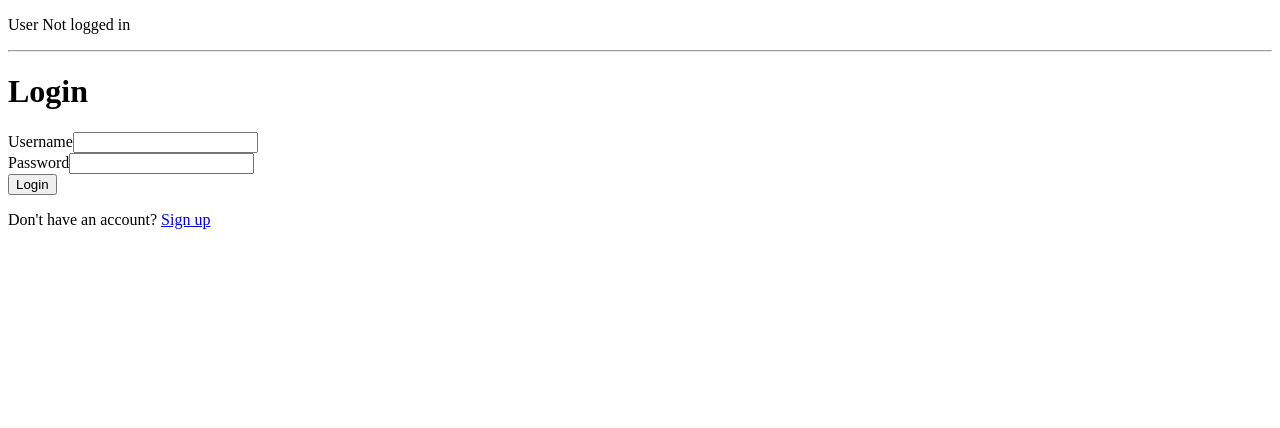
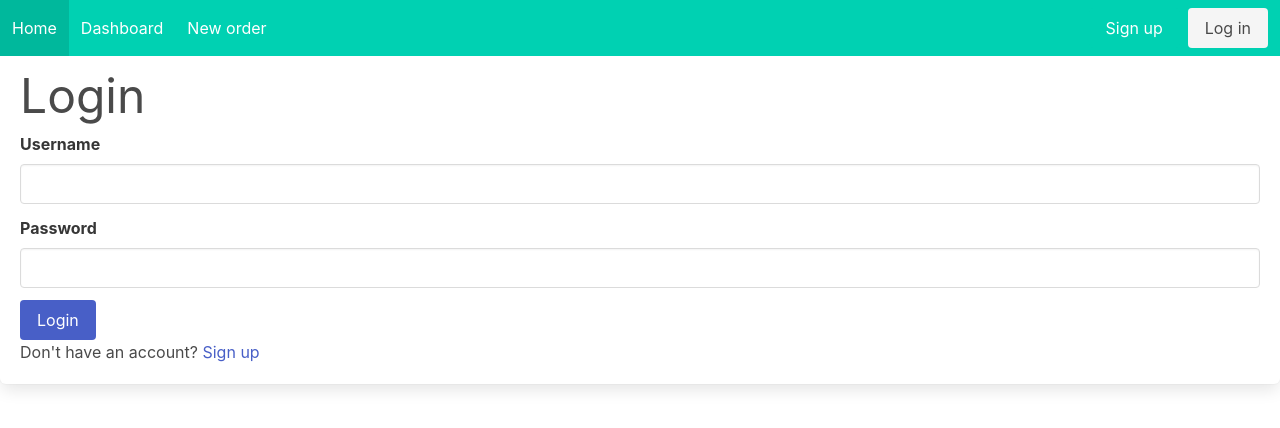
Before and after one commit to arwalton/uol-final, a React (Create React App) app in the folder foodbankfrontend/: page /login in a window 1280 px wide. Shown: the top 428 px of the page. Built offline with nearby package versions, Linux system fonts and the light colour scheme.

Commit message:
Did a bunch of stying

```diff
--- a/foodbankfrontend/src/App.js
+++ b/foodbankfrontend/src/App.js
@@ -10,6 +10,7 @@ import { AuthenticationContextProvider } from "./contextProviders/authentication
 import { OrderContextProvider } from "./contextProviders/orders/OrderContext.js"
 import axios from 'axios'
 import OrderCreated from "./components/orders/OrderCreated.js";
+import CreateOrder from "./components/orders/CreateOrder.js";
 
 axios.defaults.baseURL = "http://127.0.0.1:8000"
 
@@ -18,7 +19,6 @@ const App = () => {
   return(
     <BrowserRouter>
       <AuthenticationContextProvider>
-        <Header>
         <Routes>
           <Route path="/signup" element={<Signup />} />
           <Route path="/login" element={<Login />} />
@@ -36,9 +36,15 @@ const App = () => {
               </OrderContextProvider>
             </RequireAuthentication>
           } />
+          <Route path="/create-order" element={
+            <RequireAuthentication>
+              <OrderContextProvider>
+                <CreateOrder />
+              </OrderContextProvider>
+            </RequireAuthentication>
+          } />
           <Route exact path="/" element={<Home />} />
         </Routes>
-        </Header>
         <ToastContainer hideProgressBar newestOnTop />
       </AuthenticationContextProvider>
     </BrowserRouter>
--- a/foodbankfrontend/src/components/dashboard/Dashboard.js
+++ b/foodbankfrontend/src/components/dashboard/Dashboard.js
@@ -1,14 +1,16 @@
 import OrderList from "../orders/OrderList"
-import CreateOrder from "../orders/CreateOrder"
+import Header from "../header/Header"
 
 
 const Dashboard = () => {
 
     return (
         <div>
-            <h1>Dashboard</h1>
-            <OrderList />
-            <CreateOrder />
+            <Header />
+            <div class="box">
+                <h1 class="is-size-1">Dashboard</h1>
+                <OrderList />
+            </div>
         </div>
     )
 }
--- a/foodbankfrontend/src/components/header/Header.js
+++ b/foodbankfrontend/src/components/header/Header.js
@@ -29,18 +29,36 @@ const Header = ({ children }) => {
 
     return (
         <div>
-            {isAuthenticated ? (
-                <>
-                    <p>Hello {currentUser.username}!</p>
-                    <Link to="/">Home</Link>
-                    <br />
-                    <button onClick={logout}>logout</button>
-                </>
-            ):(
-                <p>User Not logged in</p>
-            )}
-            <hr/>
-            { children }
+            <nav role="navigation" class="navbar is-fixed-top is-primary" aria-label="main navigation">
+                <div class="navbar-brand">
+
+                </div>
+                <div class="navbar-menu">
+                    <div class="navbar-start">
+                        <Link to="/" class="navbar-item">Home</Link>
+                        <Link to="/dashboard" class="navbar-item">Dashboard</Link>
+                        <Link to="/create-order" class="navbar-item">New order</Link>
+                    </div>
+
+                    <div class="navbar-end">
+                        <div class="navbar-item">
+                            {isAuthenticated ? (
+                                <button class="button is-light" onClick={logout}>Log out</button>
+                            ) : (
+                            <div class="buttons">
+                                <Link to="/signup" class="button is-primary">Sign up</Link>
+                                <Link to="/login" class="button is-light">Log in</Link>
+                            </div>
+                            )}
+
+                        </div>
+                    </div>
+                </div>
+            </nav>
+            <div class="box">
+                { children }
+            </div>
+
         </div>
     )
 }
--- a/foodbankfrontend/src/components/home/Home.js
+++ b/foodbankfrontend/src/components/home/Home.js
@@ -1,6 +1,7 @@
 import { Link } from "react-router-dom"
 import AuthenticationContext from "../../contextProviders/authentication/AuthenticationContext.jsx"
 import { useContext } from "react"
+import Header from "../header/Header.js"
 
 const Home = () => {
     const { createUserStatus } = useContext(AuthenticationContext)
@@ -8,14 +9,14 @@ const Home = () => {
 
     return (
         <div>
-            <h1>Home</h1>
-            <Link to="/login/">Log in</Link>
-            <br />
-            <Link to="/signup/">Sign up</Link>
-            <br />
-            <Link to="/dashboard/">Dashboard</Link>
-            <br />
-
+            <Header />
+            <div class="box">
+                <h1 class="is-size-1">Home</h1>
+                <Link to="/login/">Log in</Link>
+                <br />
+                <Link to="/signup/">Sign up</Link>
+                <br />
+            </div>
         </div>
     )
 }
--- a/foodbankfrontend/src/components/login/Login.js
+++ b/foodbankfrontend/src/components/login/Login.js
@@ -3,6 +3,7 @@ import { useState, useContext } from "react"
 import { Link, useLocation, useNavigate } from "react-router-dom"
 import { setAxiosAuthToken, toastOnError } from "../../utils/Utils"
 import AuthenticationContext from "../../contextProviders/authentication/AuthenticationContext.jsx";
+import Header from "../header/Header.js";
 
 const Login = () => {
     const [username, setUsername] = useState("")
@@ -51,19 +52,21 @@ const Login = () => {
 
     return (
         <div>
-            <h1>Login</h1>
+            <Header />
+            <div class="box">
+                <h1 class="is-size-1">Login</h1>
                 <form onSubmit={(event) => {
                     // Prevents form from default submission behavior
                     event.preventDefault();
                     login()
                 }}>
-                <div>
-                    <label htmlFor="username">Username</label>
-                    <input type="text" id="username" name="username" value={username} onChange={(e)=>setUsername(e.target.value)} />
+                    <div class="field">
+                        <label class="label" htmlFor="username">Username</label>
+                        <input class="input" type="text" id="username" name="username" value={username} onChange={(e)=>setUsername(e.target.value)} />
                     </div>
-                <div className="form-group">
-                    <label htmlFor="username">Password</label>
-                    <input type="password" id="password" name="password" value={password} onChange={(e)=>setPassword(e.target.value)} />
+                    <div class="field">
+                        <label class="label" htmlFor="username">Password</label>
+                        <input class="input" type="password" id="password" name="password" value={password} onChange={(e)=>setPassword(e.target.value)} />
                     <div>
                         {error &&
                         <small>
@@ -72,9 +75,10 @@ const Login = () => {
                         }
                     </div>
                     </div>
-                <button type="submit">Login</button>
+                    <button class="button is-link" type="submit">Login</button>
                 </form>
                 <p>Don't have an account? <Link to="/signup/">Sign up</Link></p>
+            </div>
         </div>
     )
 }
--- a/foodbankfrontend/src/components/orders/CreateOrder.js
+++ b/foodbankfrontend/src/components/orders/CreateOrder.js
@@ -7,6 +7,7 @@ import { foodsByCategory } from "../../constants/foodsByCategory";
 import { unitChoices } from "../../constants/unitChoices";
 import { toastOnError } from "../../utils/Utils"
 import { useNavigate } from 'react-router-dom'
+import Header from "../header/Header";
 
 const CreateOrder = () => {
     const navigate = useNavigate()
@@ -104,8 +105,10 @@ const CreateOrder = () => {
 
     const orderItemInputFields = orderItemFields.map((orderItem, index) => {
         return(
-            <div key={index}>
-                <label for='category'>Choose a category</label>
+            <div class="box" key={index}>
+                <div class="field">
+                    <label class="label" for='category'>Choose a category</label>
+                    <div class="select">
                         <select
                             name="category"
                             id="category"
@@ -113,9 +116,12 @@ const CreateOrder = () => {
                         >
                             {mapCategoryChoices}
                         </select>
+                    </div>
+                </div>
                 {orderItemFields[index].item.category &&
-                    <div>
-                        <label for='item'>Choose an item</label>
+                    <div class="field">
+                        <label class="label" for='item'>Choose an item</label>
+                        <div class="select">
                             <select
                                 name="item"
                                 id="item"
@@ -124,20 +130,27 @@ const CreateOrder = () => {
                                 {mapItemChoicesByCategory(index)}
                             </select>
                         </div>
+
+                    </div>
                 }
                 {orderItemFields[index].item.category &&
                     <>
-                        <div>
-                            <label for='amountRemaining'>Choose an amount</label>
+                        <div class="field">
+                            <label class="label" for='amountRemaining'>Choose an amount</label>
+                            <div class="columns ml-1 mt-2 mb-3">
                                 <input
+                                    class="input column is-one-fifth"
                                     name="amountRemaining"
                                     type="number"
+                                    min={0}
                                     value={orderItem.amountRemaining}
                                     onChange={(e)=>handleItemChange(index, e)}
                                 />
                             </div>
-                        <div>
-                            <label for="unit">Units</label>
+                        </div>
+                        <div class="field">
+                            <label class="label" for="unit">Units</label>
+                            <div class="select">
                                 <select
                                     name="unit"
                                     id="unit"
@@ -146,9 +159,10 @@ const CreateOrder = () => {
                                     {mapUnitChoices}
                                 </select>
                             </div>
+                        </div>
                     </>
                 }
-                <button type="button" onClick={() => removeOrderItemField(index)}>Remove item</button>
+                <button class="button" type="button" onClick={() => removeOrderItemField(index)}>Remove item</button>
             </div>
         )
     })
@@ -199,14 +213,16 @@ const CreateOrder = () => {
 
     return(
         <div>
-            <h1>Create new Order</h1>
+            <Header />
+            <div class="box">
+                <h1 class="is-size-1">Create new Order</h1>
                 <form onSubmit={(event) => {
                     // Prevents form from default submission behavior
                     event.preventDefault();
                     createNewOrder()
                 }}>
-                <div>
-                    <label htmlFor="orderDuration">Set order duration: {duration} week(s)</label>
+                    <div class="field">
+                        <label class="label" htmlFor="orderDuration">Set order duration: {duration} week(s)</label>
                         <input
                             type="range"
                             id="orderDuration"
@@ -219,9 +235,10 @@ const CreateOrder = () => {
                         />
                     </div>
                     {orderItemInputFields}
-                <button type="button" onClick={addOrderItemInputField}>Add another item</button>
-                <div>
-                    <label for="toOrganization">Choose where to send your order</label>
+                    <button class="button is-primary" type="button" onClick={addOrderItemInputField}>Add another item</button>
+                    <div class="field">
+                        <label class="label" for="toOrganization">Choose where to send your order</label>
+                        <div class="select">
                             <select
                                 name="toOrganization"
                                 id="toOrganization"
@@ -231,8 +248,10 @@ const CreateOrder = () => {
                                 {supplierInputFields}
                             </select>
                         </div>
-                <button type="submit">Submit your order</button>
+                    </div>
+                    <button class="button is-link" type="submit">Submit your order</button>
                 </form>
+            </div>
         </div>
     )
 }
--- a/foodbankfrontend/src/components/orders/OrderCreated.js
+++ b/foodbankfrontend/src/components/orders/OrderCreated.js
@@ -1,6 +1,7 @@
 import { Link } from "react-router-dom"
 import AuthenticationContext from "../../contextProviders/authentication/AuthenticationContext.jsx"
 import { useContext } from "react"
+import Header from "../header/Header.js"
 
 const OrderCreated = () => {
     const { createUserStatus } = useContext(AuthenticationContext)
@@ -8,9 +9,12 @@ const OrderCreated = () => {
 
     return (
         <div>
-            <h1>Order sucessfully created</h1>
-            <Link to="/dashboard/">Dashboard</Link>
-
+            <Header />
+            <div class="box">
+                <h1 class="is-size-1">Create new Order</h1>
+                <h1>Order sucessfully created</h1>
+                <Link to="/dashboard/">Dashboard</Link>
+            </div>
         </div>
     )
 }
--- a/foodbankfrontend/src/components/signup/Signup.js
+++ b/foodbankfrontend/src/components/signup/Signup.js
@@ -3,7 +3,7 @@ import { toast } from "react-toastify"
 import { useContext, useState } from "react"
 import { Link } from "react-router-dom"
 import AuthenticationContext from "../../contextProviders/authentication/AuthenticationContext.jsx"
-
+import Header from "../header/Header.js"
 
 const Signup = () => {
     const [username, setUsername] = useState("")
@@ -50,7 +50,9 @@ const Signup = () => {
 
     return (
         <div>
-            <h1>Sign up</h1>
+            <Header />
+            <div class="box">
+                <h1 class="is-size-1">Sign up</h1>
                 <form onSubmit={(event) => {
                     // Prevents form from default submission behavior
                     event.preventDefault();
@@ -75,6 +77,7 @@ const Signup = () => {
                 </form>
                 <p>Already have an account? <Link to="/login/">Log in</Link></p>
             </div>
+        </div>
     )
 }
 
--- a/foodbankfrontend/src/index.js
+++ b/foodbankfrontend/src/index.js
@@ -4,7 +4,7 @@ import './index.css';
 import App from './App';
 import reportWebVitals from './reportWebVitals';
 import "react-toastify/dist/ReactToastify.css";
-
+import 'bulma/css/bulma.min.css';
 
 const root = ReactDOM.createRoot(document.getElementById('root'));
 root.render(
```
Also changed, not shown: 2 other files (tests, documents, lock files or other folders). Lines whose indentation alone changed are shown as unchanged.
